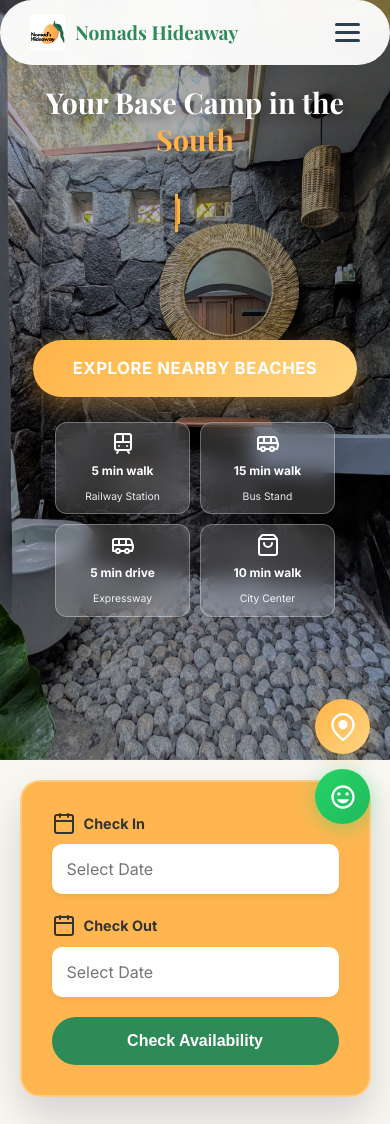
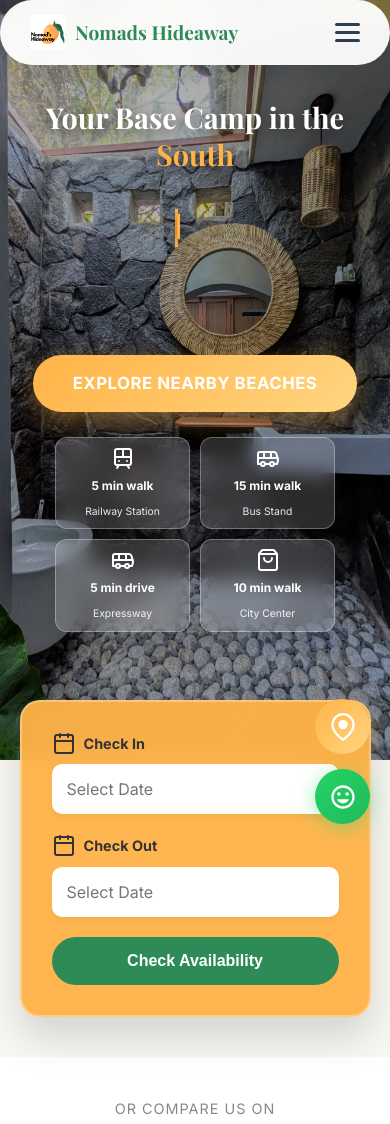
Before and after one commit to devthushara/nomadshideaway, a website: page index.html in a window 390 px wide. Shown: the top 1124 px of the page. Drawn offline with nearby package versions, Linux system fonts and the light colour scheme; a script that the page names is missing.

Commit message:
adding new changes

```diff
--- a/index.html
+++ b/index.html
@@ -243,7 +243,7 @@
             display: flex;
             gap: 15px;
             margin-top: 40px;
-            margin-bottom: 60px;
+            margin-bottom: 30px;
             justify-content: center;
             flex-wrap: wrap;
         }
@@ -1167,7 +1167,7 @@
             .nav-links { display: none; flex-direction: column; position: absolute; top: 70px; left: 0; width: 100%; background: white; padding: 20px; box-shadow: 0 10px 20px rgba(0,0,0,0.1); text-align: center; }
             .nav-links.active { display: flex; }
             .hamburger { display: flex; }
-            .booking-bar { grid-template-columns: 1fr; margin-top: 20px; width: 90%; }
+            .booking-bar { grid-template-columns: 1fr; margin: -60px auto 0; width: 90%; }
             .hero-content h1 { font-size: 2.5rem; padding: 0 15px; line-height: 1.3; }
             .connect-grid { grid-template-columns: 1fr; }
 
```
